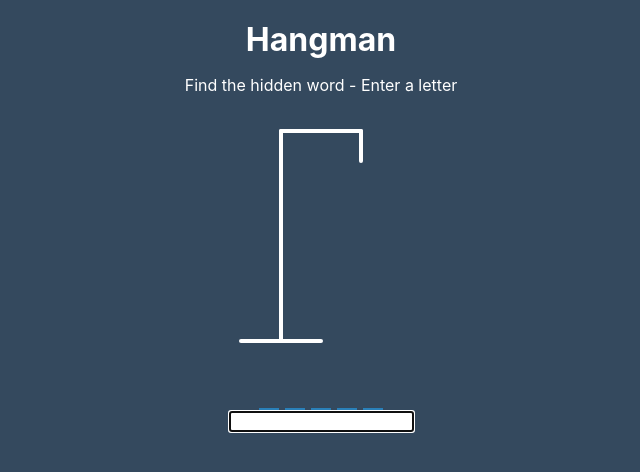
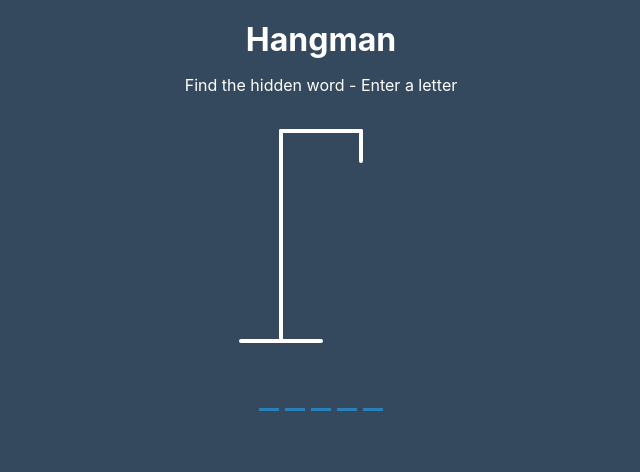
Before and after one commit to hammer147/hangman, a Next.js app: page / in a window 1280 px wide. Shown: the top 472 px of the page, without its empty margins (319-959 px from the left). Built offline with nearby package versions, Linux system fonts and the light colour scheme.

Commit message:
desktop only

```diff
--- a/components/word.tsx
+++ b/components/word.tsx
@@ -4,12 +4,11 @@ import styles from './word.module.css'
 type Props = {
   selectedWord: string
   correctLetters: Letter[]
-  onWordClick: () => void
 }
 
-const Word = ({ selectedWord, correctLetters, onWordClick }: Props) => {
+const Word = ({ selectedWord, correctLetters }: Props) => {
   return (
-    <div className={styles.word} onClick={onWordClick}>
+    <div className={styles.word}>
       {selectedWord.split('').map((letter, i) => (
         <span className={styles.letter} key={i}>
           {correctLetters.includes(letter as Letter) ? letter : ''}
--- a/pages/index.tsx
+++ b/pages/index.tsx
@@ -25,22 +25,11 @@ const Home: NextPage = () => {
   const [wrongLetters, setWrongLetters] = useState<Letter[]>([])
   const [modalText, setModalText] = useState('')
 
-  // to trigger the keyboard on mobile devices
-  const inputRef = useRef<HTMLInputElement>(null)
-
-  useEffect(() => {
-    inputRef.current!.focus()
-  }, [])
-
-  const onWordClick = () => { inputRef.current!.focus() }
-  //
-
   const reset = () => {
     setSelectedWord(() => words[Math.floor(Math.random() * words.length)])
     setCorrectLetters([])
     setWrongLetters([])
     setModalText('')
-    inputRef.current!.value=''
   }
 
   const handleKeyDown = useCallback(({ key }: KeyboardEvent) => {
@@ -87,9 +76,7 @@ const Home: NextPage = () => {
           <Figure errors={wrongLetters.length} />
           <WrongLetters wrongLetters={wrongLetters} />
         </div>
-        <Word selectedWord={selectedWord} correctLetters={correctLetters} onWordClick={onWordClick}/>
-        {/* {to trigger keyboard on mobile devices} */}
-        <input className={styles.hidden} type="text" ref={inputRef} />
+        <Word selectedWord={selectedWord} correctLetters={correctLetters}/>
       </div>
       <ToastContainer />
       <Modal
--- a/styles/Home.module.css
+++ b/styles/Home.module.css
@@ -8,10 +8,6 @@
   display: flex;
 }
 
-.hidden {
-  /* display: none; */
-  /* visibility: hidden; */
-}
 
 /* Modal: note that .modal is a child of .overlay */
 
```
Also changed, not shown: 1 other file (tests, documents, lock files or other folders).
